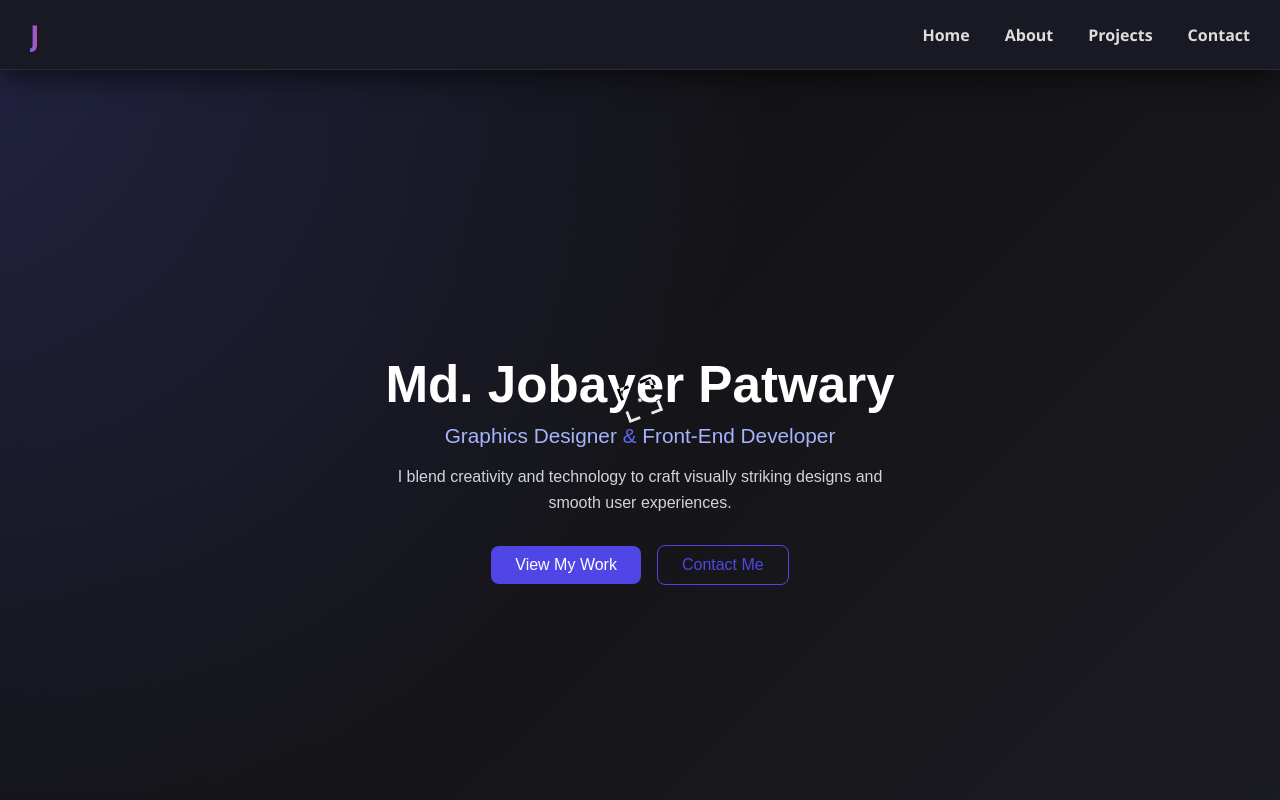
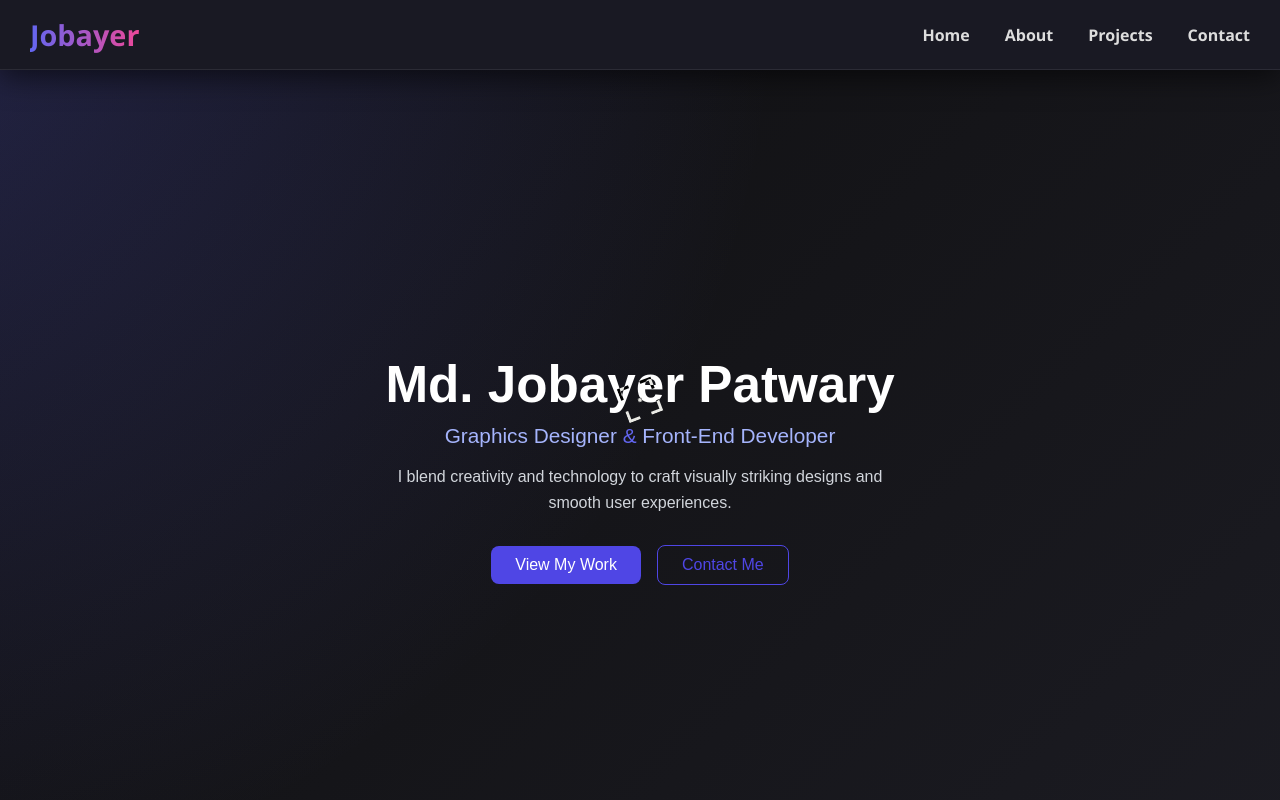
Before and after one commit to JubbaMan/Portfolio, a React (Vite) app: page / in a window 1280 px wide. Shown: the top 800 px of the page. Built offline with nearby package versions, Linux system fonts and the light colour scheme.

Commit message:
Resolved merge conflicts2

```diff
--- a/src/components/Navbar.css
+++ b/src/components/Navbar.css
@@ -29,7 +29,7 @@ nav.navbar {
   background: linear-gradient(90deg, #6366f1, #ec4899);
   -webkit-background-clip: text;
   -webkit-text-fill-color: transparent;
-  cursor: pointer;
+  cursor: none;
   transition: transform 0.3s ease, text-shadow 0.3s ease;
 }
 
--- a/src/components/Navbar.jsx
+++ b/src/components/Navbar.jsx
@@ -24,7 +24,7 @@ const Navbar = () => {
   return (
     <nav className={`navbar ${scrolled ? "scrolled" : ""}`}>
       <div className="cursor-target logo" onClick={() => scrollToSection("home")}>
-        <span className="Logo">J</span>
+        <span className="Logo">Jobayer</span>
       </div>
 
       <ul className={`nav-links ${open ? "open" : ""}`}>
```
